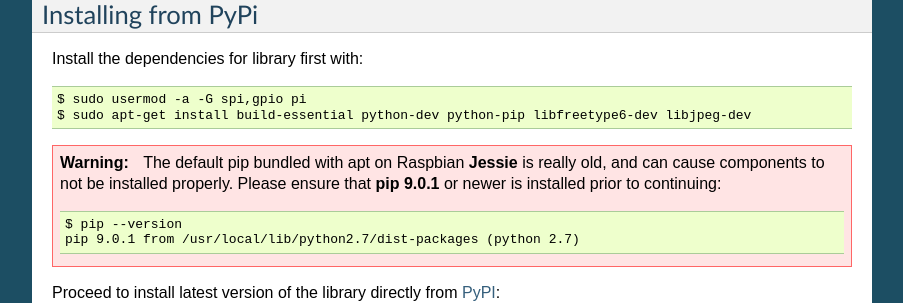
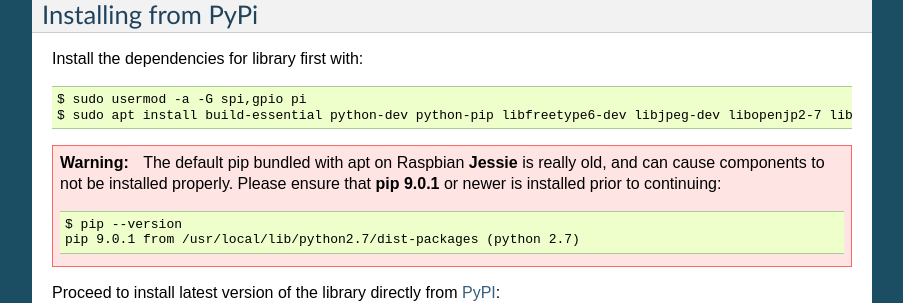
Before and after one commit to rm-hull/luma.led_matrix, a Sphinx documentation site: the page built from doc/install.rst, in a window 1280 px wide and 900 px high, scrolled down 2341 px. Shown: the part 168-471 px from the top of the window, without its empty margins (198-1101 px from the left). Built offline with Sphinx 7.4.7, drawn with Linux system fonts in a browser that asks for light colours; the version number could not be read and is left out.

Commit message:
Update installation candidates after comments in #154

```diff
--- a/doc/install.rst
+++ b/doc/install.rst
@@ -109,7 +109,7 @@
 Install the dependencies for library first with::
 
   $ sudo usermod -a -G spi,gpio pi
-  $ sudo apt-get install build-essential python-dev python-pip libfreetype6-dev libjpeg-dev
+  $ sudo apt install build-essential python-dev python-pip libfreetype6-dev libjpeg-dev libopenjp2-7 libtiff5
 
 .. warning:: The default pip bundled with apt on Raspbian **Jessie** is really old,
    and can cause components to not be installed properly. Please ensure that **pip 9.0.1**
```
